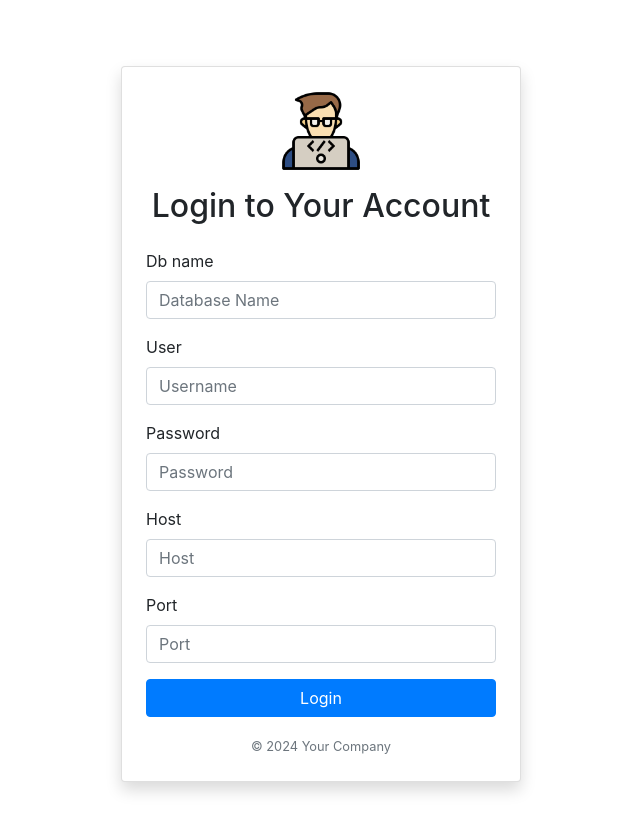
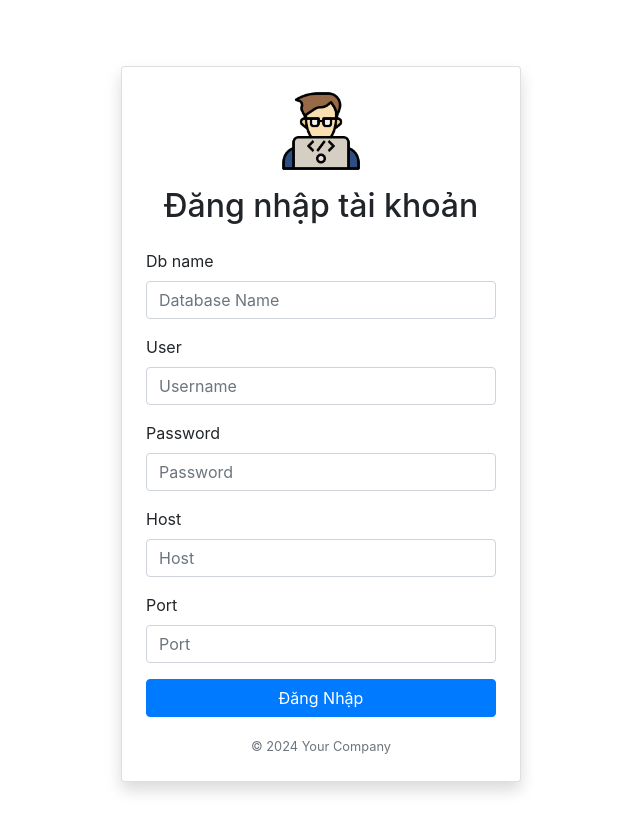
Before and after one commit to NguyenHoang-An/BaiTap, a Flask app: template BaiTap3/templates/login.html in a window 1280 px wide. Shown: the part 56-880 px from the top of the page, without its empty margins (319-959 px from the left). Run offline with Flask 3, Linux system fonts and the light colour scheme; the template is opened without the code that fills it, so the values that code supplies are empty, except form fields; form fields are guessed from the names that the template uses; some libraries are stand-ins or nearby versions.

Commit message:
Update login.html

```diff
--- a/BaiTap3/templates/login.html
+++ b/BaiTap3/templates/login.html
@@ -1,13 +1,13 @@
 {% extends 'base.html' %}
 
-{% block title %}Login{% endblock %}
+{% block title %}Đăng Nhập{% endblock %}
 
 {% block content %}
 <div class="container d-flex align-items-center justify-content-center" style="min-height: 100vh;">
     <div class="card shadow p-4" style="width: 100%; max-width: 400px;">
         <div class="text-center">
             <img src="{{ url_for('static', filename='coding.png') }}" alt="Logo" style="width: 80px; height: auto;" class="mb-3">
-            <h2 class="mb-4">Login to Your Account</h2>
+            <h2 class="mb-4">Đăng nhập tài khoản</h2>
         </div>
 
         <form method="POST" action="{{ url_for('login') }}">
@@ -32,7 +32,7 @@
                 {{ form.port.label(class="form-label") }}
                 {{ form.port(class="form-control", placeholder="Port") }}
             </div>
-            <button type="submit" class="btn btn-primary w-100">Login</button>
+            <button type="submit" class="btn btn-primary w-100">Đăng Nhập</button>
         </form>
 
         <div class="text-center mt-3">
```
